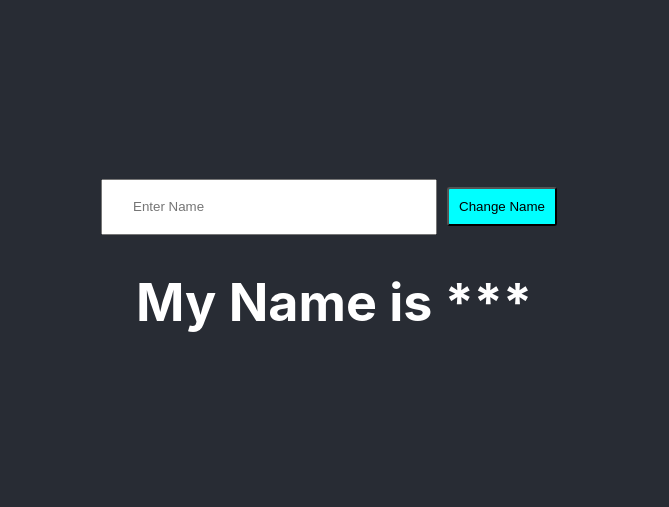
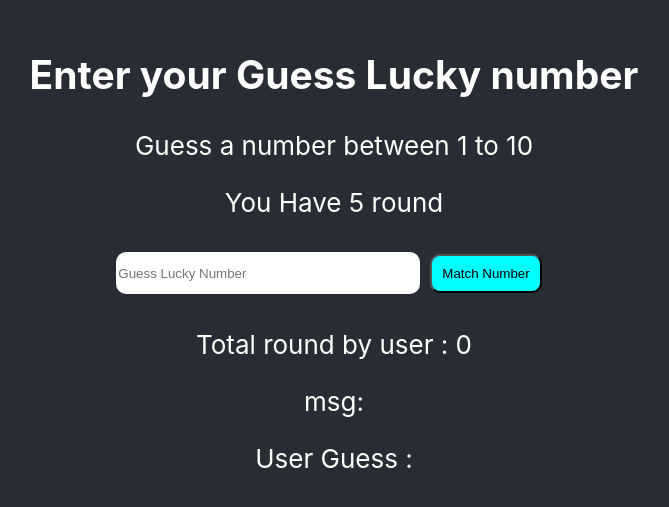
Before and after one commit to ashwini286/technitium_sol, a React (Create React App) app: page / in a window 1280 px wide. Shown: the part 141-648 px from the top of the page, without its empty margins (306-975 px from the left). Built offline with nearby package versions, Linux system fonts and the light colour scheme.

Commit message:
make a game guess a number

```diff
--- a/src/App.js
+++ b/src/App.js
@@ -1,8 +1,8 @@
 
 import './App.css';
-import NameUpdater from "./Componante/Counter_App/Name_updater/NameUpdater";
+// import NameUpdater from "./Componante/Counter_App/Name_updater/NameUpdater";
 
-
+import Gammer from './Componante/Gammer/Gammer';
 
 
 function App() {
@@ -10,7 +10,8 @@ function App() {
     <div className="App">
       <header className="App-header">
 
-     <NameUpdater />
+     {/* <NameUpdater /> */}
+     <Gammer />
 
       </header>
     </div>
--- a/src/Componante/Counter_App/Name_updater/NameUpdater.css
+++ /dev/null
@@ -1,15 +0,0 @@
-
-input {
-    margin-top: 30px;
-    width: 300px;
-    height: 50px;
-    padding-left: 30px;
-
-
-}
-.btn{
-    margin: 10px;
-    padding: 10px;
-    border-radius: 3px;
-    background-color: aqua;
-}
--- a/src/Componante/Counter_App/Name_updater/NameUpdater.js
+++ /dev/null
@@ -1,33 +0,0 @@
-import React, { useState } from 'react'
-import { Fragment } from 'react'
-
-import './NameUpdater.css'
-export default function NameUpdater() {
-
-    const [CurrentName , UpdateName] = useState('***')
-    const [name,setname] = useState('')
-    const Namechange = (event) => {
-        setname(event.target.value)
-    }
-    const fromSubmit = (event) => {
-        event.preventDefault()
-        UpdateName(name)
-
-    }
-
-
-  return (
-    <Fragment class="form">
-     <form onSubmit={fromSubmit}>
-      <input
-      className='inputTag'
-      placeholder='Enter Name'
-      onChange={Namechange}
-/>
-
-      <button type='submit' className='btn'>Change Name</button>
-      </form>
-      <h1>My Name is {CurrentName}</h1>
-    </Fragment>
-  )
-}
--- /dev/null
+++ b/src/Componante/Gammer/Gammer.css
@@ -0,0 +1,12 @@
+.inputTag{
+    height: 40px;
+   width: 300px;
+    border: none;
+    border-radius: 10px;
+}
+.btn{
+    margin: 10px;
+    padding: 10px;
+    border-radius: 10px;
+    background-color: aqua;
+}
--- /dev/null
+++ b/src/Componante/Gammer/Gammer.js
@@ -0,0 +1,90 @@
+import React, { useState } from 'react'
+import './Gammer.css'
+export default function Gammer() {
+  let randNum = Math.round(Math.random() * 10);
+
+  const [number, setNumber] = useState("")
+  const [userCount, setuserCount] = useState(0)
+  const [userGuessNumber, setuserGuessNumber] = useState([]);
+  const [randomnumber, setrandomnumber] = useState(randNum)
+  const [msg, setMsg] = useState(" ")
+  const [disbaled, setdisbaled] = useState(false)
+
+  function Namechange(event) {
+    setNumber(event.target.value)
+  }
+
+  const checknumber = () => {
+
+    if (randomnumber == number) {
+      setMsg("Congratulations!!!! you are win")
+      setdisbaled(true)
+
+    } else if (randomnumber < number) {
+      setMsg("Select value is HIGH ")
+
+    }
+    else if (randomnumber > number) {
+      setMsg("Select value is LOW ")
+
+    }
+    else if (userCount == 4) {
+      setMsg("GAME OVER")
+      setdisbaled(true)
+
+    } else {
+      setMsg("wrong msg")
+    }
+    setuserCount(userCount + 1)
+    setuserGuessNumber([...userGuessNumber, number])
+  }
+  const restartAgain = () => {
+    setdisbaled(false)
+    setMsg(" ")
+    setuserGuessNumber([])
+    setuserCount(0)
+    setrandomnumber(Math.round(Math.random() * 10))
+    setuserGuessNumber()
+
+  }
+
+  return (
+    <div>
+      <h2>Enter your Guess Lucky number</h2>
+      <p>Guess a number between 1 to 10</p>
+      <p>You Have 5 round</p>
+
+      <input
+        value={number}
+        type='number'
+        className='inputTag'
+        placeholder='Guess Lucky Number'
+        onChange={Namechange}
+        disabled={disbaled}
+      />
+      <button type='submit' className='btn' onClick={checknumber} disabled={disbaled}>Match Number</button>
+      {disbaled &&
+        <button onClick={restartAgain} className='btn'>Start Again</button>
+      }
+
+
+      <div>
+        <p>Total round by user : {userCount}</p>
+        {/* <p>Random number : {randomnumber}</p> */}
+        <p>msg: {msg}</p>
+        <p>User Guess :
+          {userGuessNumber?.map((item, index) => {
+            return <span key={index} > {item}, </span>
+          })}
+
+
+
+
+
+
+
+        </p>
+      </div>
+    </div>
+  )
+}
```
